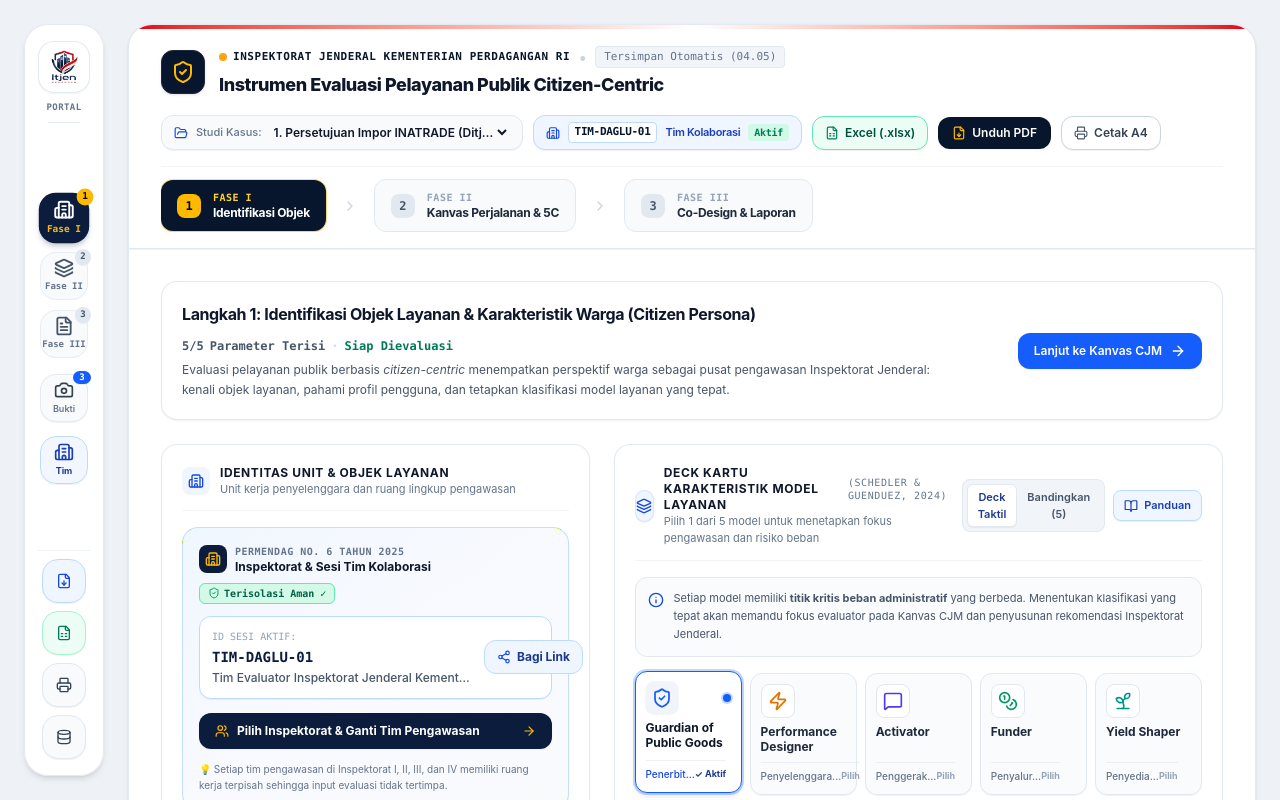
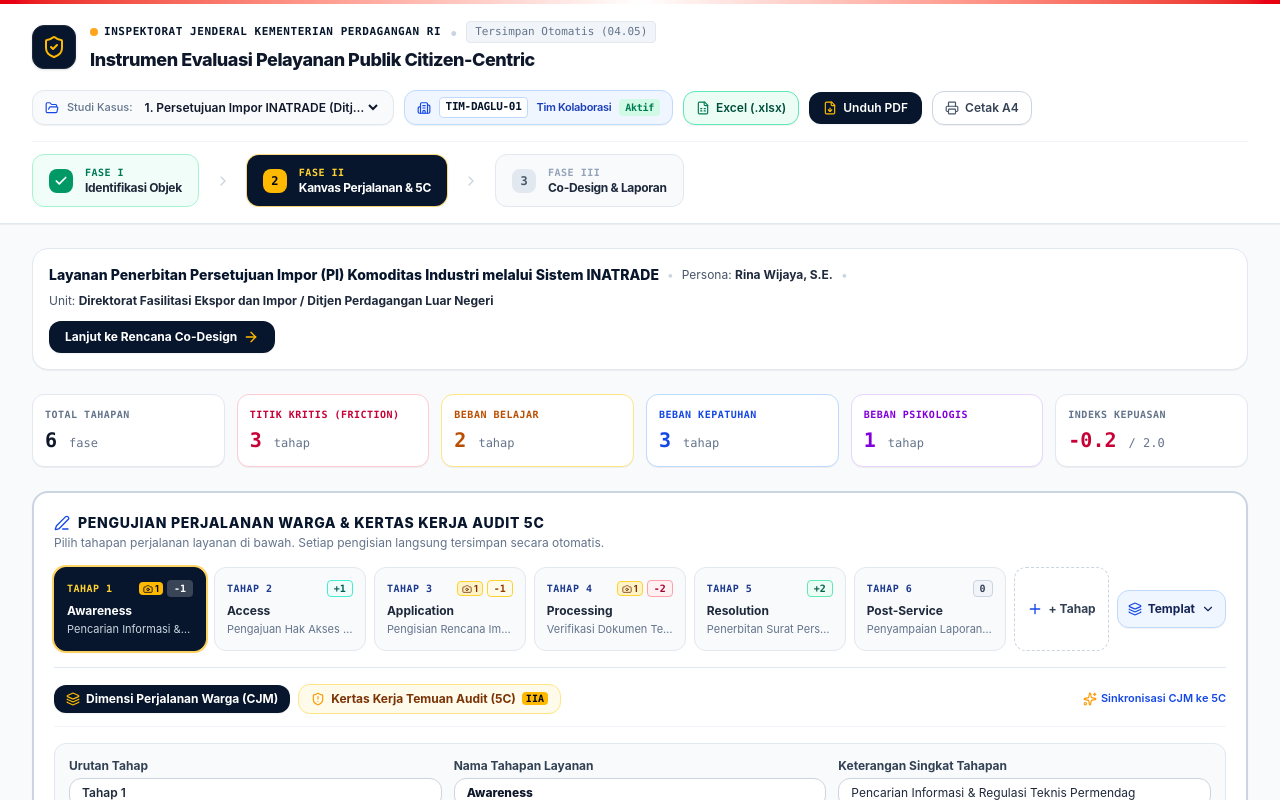
Before and after one commit to mdeardos/Inspektorat-Jenderal-CJM, a React (Vite) app: page / in a window 1280 px wide. Shown: the top 800 px of the page. Built offline with nearby package versions, Linux system fonts and the light colour scheme.

Commit message:
refactor(app): modernize full-bleed executive command layout, default to Phase 2 canvas

```diff
--- a/src/App.tsx
+++ b/src/App.tsx
@@ -2,7 +2,6 @@ import React, { useState, useEffect, useCallback } from 'react';
 import { EvaluationState, StageItem, AuditEvidence, SignatoryInfo } from './types';
 import { PRESETS } from './data/presets';
 import { SAMPLE_EVIDENCES } from './utils/evidenceHelpers';
-import { FloatingNavRail } from './components/FloatingNavRail';
 import { ModernCanvasHeader } from './components/ModernCanvasHeader';
 import { Step1Profile } from './components/Step1Profile';
 import { Step2CJMCanvas } from './components/Step2CJMCanvas';
@@ -22,7 +21,8 @@ import {
 const STORAGE_KEY = 'ep_citizen_centric_cjm_v2';
 
 export default function App() {
-  const [currentStep, setCurrentStep] = useState<number>(1);
+  // Default to Step 2 (Kanvas Pengujian Perjalanan CJM) for immediate modern visual impact
+  const [currentStep, setCurrentStep] = useState<number>(2);
   const [presetKey, setPresetKey] = useState<string>('perizinan');
   const [activeStageIdx, setActiveStageIdx] = useState<number>(0);
   const [saveStatus, setSaveStatus] = useState<string>('Tersimpan Otomatis');
@@ -44,12 +44,10 @@ export default function App() {
 
   // Primary Evaluation State with Multi-Team Isolated Storage
   const [state, setState] = useState<EvaluationState>(() => {
-    // Initialize default registry
     if (typeof window !== 'undefined') {
       initializeSessionRegistry();
     }
 
-    // Check URL search parameters (e.g., ?sesi=TIM-PKTN-02&pin=123456)
     let urlSessionId = '';
     let urlPin = '';
     if (typeof window !== 'undefined') {
@@ -62,7 +60,6 @@ export default function App() {
       }
     }
 
-    // 1. If URL has both session ID and PIN, attempt auto-verification
     if (urlSessionId && urlPin) {
       const auth = verifySessionAccess(urlSessionId, urlPin);
       if (auth.success) {
@@ -71,7 +68,6 @@ export default function App() {
       }
     }
 
-    // 2. Try loading from active session slot if known
     const activeId = urlSessionId ? urlSessionId.toUpperCase() : getActiveSessionId();
     if (activeId) {
       const isolatedState = loadSessionState(activeId);
@@ -80,7 +76,6 @@ export default function App() {
       }
     }
 
-    // 3. Fallback to legacy local storage if available
     try {
       const saved = localStorage.getItem(STORAGE_KEY);
       if (saved) {
@@ -105,13 +100,11 @@ export default function App() {
     return defaultData;
   });
 
-  // Debounced Auto-Save to localStorage with Multi-Team Session Isolation
+  // Debounced Auto-Save to localStorage
   useEffect(() => {
     const timer = setTimeout(() => {
       try {
-        // Save to active slot
         localStorage.setItem(STORAGE_KEY, JSON.stringify(state));
-        // Save to isolated multi-team slot
         if (state.sessionId) {
           saveSessionState(state.sessionId, state);
         }
@@ -125,13 +118,11 @@ export default function App() {
     return () => clearTimeout(timer);
   }, [state]);
 
-  // Connect to another verified team session
   const handleConnectSession = useCallback((newSessionId: string, newState: EvaluationState) => {
     setState(newState);
     const now = new Date().toLocaleTimeString('id-ID', { hour: '2-digit', minute: '2-digit' });
     setSaveStatus(`Terhubung ke ${newSessionId} (${now})`);
 
-    // Also sync preset key if it matches a preset
     if (newState.service?.toLowerCase().includes('impor') || newState.service?.toLowerCase().includes('inatrade')) {
       setPresetKey('perizinan');
     } else if (newState.service?.toLowerCase().includes('pengaduan') || newState.service?.toLowerCase().includes('konsumen')) {
@@ -143,12 +134,10 @@ export default function App() {
     }
   }, []);
 
-  // Patch state handler
   const handlePatchState = useCallback((patch: Partial<EvaluationState>) => {
     setState((prev) => ({ ...prev, ...patch }));
   }, []);
 
-  // Stage update handler
   const handleUpdateStage = useCallback((index: number, updatedStage: StageItem) => {
     setState((prev) => {
       const nextStages = [...prev.stages];
@@ -161,7 +150,6 @@ export default function App() {
     setState((prev) => ({ ...prev, stages }));
   }, []);
 
-  // Force immediate save to localStorage
   const handleForceSave = useCallback(() => {
     try {
       localStorage.setItem(STORAGE_KEY, JSON.stringify(state));
@@ -172,7 +160,6 @@ export default function App() {
     }
   }, [state]);
 
-  // Move stage left or right to reorder journey
   const handleMoveStage = useCallback((index: number, direction: 'left' | 'right') => {
     setState((prev) => {
       const targetIndex = direction === 'left' ? index - 1 : index + 1;
@@ -182,7 +169,6 @@ export default function App() {
       nextStages[index] = nextStages[targetIndex];
       nextStages[targetIndex] = temp;
 
-      // Auto-renumber code if standard 'Tahap X' format
       const renumbered = nextStages.map((s, idx) => ({
         ...s,
         code: `Tahap ${idx + 1}`
@@ -200,7 +186,6 @@ export default function App() {
     setSaveStatus('Urutan Tahapan CJM Diperbarui');
   }, [state.stages.length]);
 
-  // Co-Design patch handler
   const handlePatchCoDesign = useCallback((patch: Partial<EvaluationState['coDesign']>) => {
     setState((prev) => ({
       ...prev,
@@ -208,7 +193,6 @@ export default function App() {
     }));
   }, []);
 
-  // Signatory patch handler
   const handlePatchSignatory = useCallback((patch: Partial<SignatoryInfo>) => {
     setState((prev) => {
       const baseSignatory = prev.signatory || {
@@ -227,7 +211,6 @@ export default function App() {
     });
   }, []);
 
-  // Add new stage
   const handleAddStage = useCallback(() => {
     const nextNum = state.stages.length + 1;
     const newStage: StageItem = {
@@ -253,7 +236,6 @@ export default function App() {
     setSaveStatus('Tahap Baru Ditambahkan');
   }, [state.stages.length]);
 
-  // Delete stage
   const handleDeleteStage = useCallback((indexToDelete: number) => {
     setState((prev) => {
       if (prev.stages.length <= 1) return prev;
@@ -264,7 +246,6 @@ export default function App() {
     setSaveStatus('Tahap Berhasil Dihapus');
   }, [state.stages.length]);
 
-  // Evidence Handlers
   const handleAddEvidence = useCallback((newEvidence: AuditEvidence) => {
     setState((prev) => ({
       ...prev,
@@ -297,7 +278,6 @@ export default function App() {
     setSaveStatus('Contoh Bukti Standar Dimuat');
   }, []);
 
-  // Preset Selector
   const handleSelectPreset = useCallback((key: string) => {
     const targetPreset = PRESETS[key];
     if (!targetPreset) return;
@@ -307,7 +287,6 @@ export default function App() {
     setSaveStatus('Data Contoh Dimuat');
   }, []);
 
-  // Reset to default preset
   const handleReset = useCallback(() => {
     try {
       localStorage.removeItem(STORAGE_KEY);
@@ -318,7 +297,6 @@ export default function App() {
     setSaveStatus('Data Direset ke Awal');
   }, [presetKey]);
 
-  // Pull Opportunities & Burden from CJM into Co-Design
   const handlePullOpportunities = useCallback(() => {
     const frictionStages = state.stages.filter(
       (s) => s.emotion < 0 || s.learning || s.compliance || s.psychological
@@ -345,7 +323,6 @@ export default function App() {
     setSaveStatus('Temuan CJM Berhasil Ditarik');
   }, [state.stages]);
 
-  // Export to JSON
   const handleExportJSON = useCallback(() => {
     const dataStr = 'data:text/json;charset=utf-8,' + encodeURIComponent(JSON.stringify(state, null, 2));
     const downloadAnchor = document.createElement('a');
@@ -357,7 +334,6 @@ export default function App() {
     downloadAnchor.remove();
   }, [state]);
 
-  // Import JSON with thorough validation and sanitization
   const handleImportJSON = useCallback((imported: any) => {
     if (!imported || typeof imported !== 'object') return;
 
@@ -375,7 +351,12 @@ export default function App() {
           compliance: Boolean(s.compliance),
           psychological: Boolean(s.psychological),
           emotion: typeof s.emotion === 'number' ? Math.max(-2, Math.min(2, s.emotion)) : 0,
-          opportunity: s.opportunity || ''
+          opportunity: s.opportunity || '',
+          condition: s.condition || '',
+          criteria: s.criteria || '',
+          cause: s.cause || '',
+          consequence: s.consequence || '',
+          recommendation: s.recommendation || ''
         }))
       : PRESETS.perizinan.stages;
 
@@ -407,7 +388,6 @@ export default function App() {
     setSaveStatus('File JSON Berhasil Diverifikasi & Dimuat');
   }, []);
 
-  // Export Matrix to CSV
   const handleExportCSV = useCallback(() => {
     const headers = [
       'Urutan',
@@ -421,7 +401,12 @@ export default function App() {
       'Beban Kepatuhan',
       'Beban Psikologis',
       'Skor Pengalaman (-2 s.d +2)',
-      'Peluang Solusi (Opportunities)'
+      'Peluang Solusi (Opportunities)',
+      'Kondisi (5C)',
+      'Kriteria (5C)',
+      'Sebab (5C)',
+      'Akibat (5C)',
+      'Rekomendasi (5C)'
     ];
 
     const escapeCsv = (str: string | boolean | number) => {
@@ -441,7 +426,12 @@ export default function App() {
       escapeCsv(s.compliance ? 'Ya' : 'Tidak'),
       escapeCsv(s.psychological ? 'Ya' : 'Tidak'),
       escapeCsv(s.emotion),
-      escapeCsv(s.opportunity)
+      escapeCsv(s.opportunity),
+      escapeCsv(s.condition || ''),
+      escapeCsv(s.criteria || ''),
+      escapeCsv(s.cause || ''),
+      escapeCsv(s.consequence || ''),
+      escapeCsv(s.recommendation || '')
     ]);
 
     const csvContent =
@@ -457,7 +447,6 @@ export default function App() {
     downloadAnchor.remove();
   }, [state]);
 
-  // Direct Native Vector PDF Download Engine (100% Reliable, Zero CSS/Canvas Flaws)
   const handleExportPDF = useCallback(() => {
     setIsExportingPDF(true);
     setSaveStatus('Sedang Mengompilasi Dokumen PDF Resmi...');
@@ -493,7 +482,6 @@ export default function App() {
     }, 60);
   }, [state]);
 
-  // Excel (.xlsx) Multi-Sheet Workbook Generator for Evaluator Manual Edits
   const handleExportExcel = useCallback(() => {
     setSaveStatus('Sedang Mengekstrak Lembar Kerja Excel (.xlsx)...');
     const cleanService = (state.service || 'Layanan_Kemendag').replace(/[^a-zA-Z0-9]/g, '_').slice(0, 35);
@@ -520,7 +508,6 @@ export default function App() {
     }
   }, [state]);
 
-  // Native Browser Print Dialog
   const handlePrintNative = useCallback(() => {
     setCurrentStep(3);
     setTimeout(() => {
@@ -547,43 +534,8 @@ export default function App() {
   }
 
   return (
-    <div className="min-h-screen bg-[#eef2f7] text-slate-900 font-sans p-2 sm:p-4 lg:p-6 flex flex-col lg:flex-row items-start gap-4 lg:gap-6 selection:bg-blue-100 selection:text-blue-900">
-      {/* Floating Pill Rail (Sisi Kiri Ramping) */}
-      <FloatingNavRail
-        currentStep={currentStep}
-        onGoToStep={(step) => {
-          setCurrentStep(step);
-          window.scrollTo({ top: 0, behavior: 'smooth' });
-        }}
-        evidencesCount={state.evidences?.length || 0}
-        onOpenEvidenceTracker={() => {
-          if (currentStep === 1) {
-            setCurrentStep(2);
-          }
-          setTimeout(() => {
-            const el = document.getElementById('evidence-tracker-section');
-            if (el) {
-              el.scrollIntoView({ behavior: 'smooth' });
-            } else {
-              window.scrollTo({ top: document.body.scrollHeight, behavior: 'smooth' });
-            }
-          }, 150);
-        }}
-        onOpenSessionModal={() => setIsSessionModalOpen(true)}
-        onOpenPortal={() => setCurrentView('landing')}
-        onExportPDF={handleExportPDF}
-        onExportExcel={handleExportExcel}
-        onPrintNative={handlePrintNative}
-        isExportingPDF={isExportingPDF}
-        onExportJSON={handleExportJSON}
-        onImportJSON={handleImportJSON}
-        onExportCSV={handleExportCSV}
-        onReset={handleReset}
-      />
-
-      {/* Main Floating White Canvas Container */}
-      <div className="flex-1 w-full bg-white rounded-2xl lg:rounded-3xl border border-slate-200/90 shadow-sm overflow-hidden flex flex-col min-h-[calc(100vh-3rem)]">
-        {/* Modern Integrated Canvas Header */}
+    <div className="min-h-screen bg-[#f8fafc] text-slate-900 font-sans flex flex-col selection:bg-amber-100 selection:text-amber-950">
+      {/* Modern Integrated Full-Bleed Executive Header */}
       <ModernCanvasHeader
         currentStep={currentStep}
         onGoToStep={(step) => {
@@ -600,10 +552,13 @@ export default function App() {
         onExportExcel={handleExportExcel}
         onPrintNative={handlePrintNative}
         isExportingPDF={isExportingPDF}
+        onExportJSON={handleExportJSON}
+        onImportJSON={handleImportJSON}
+        onReset={handleReset}
       />
 
-        {/* Viewport Content */}
-        <main className="flex-1 p-4 sm:p-6 lg:p-8">
+      {/* Main Spacious Viewport Container */}
+      <main className="flex-1 max-w-[1720px] w-full mx-auto px-4 sm:px-6 lg:px-8 py-6">
         {currentStep === 1 && (
           <Step1Profile
             state={state}
@@ -662,21 +617,20 @@ export default function App() {
       </main>
 
       {/* Footer */}
-        <footer className="border-t border-slate-100 bg-white py-3.5 px-6 text-xs text-slate-500 no-print">
-          <div className="max-w-7xl mx-auto flex flex-col sm:flex-row items-center justify-between gap-2 text-center sm:text-left">
-            <div>
-              <span className="font-semibold text-slate-700">Kertas Kerja Evaluasi Pelayanan Publik Citizen-Centric</span>
-              <span className="mx-2 text-slate-300">·</span>
-              <span>Inspektorat Jenderal Kementerian Perdagangan RI</span>
+      <footer className="border-t border-slate-200 bg-white py-4 px-6 text-xs text-slate-500 no-print">
+        <div className="max-w-[1720px] mx-auto flex flex-col sm:flex-row items-center justify-between gap-2 text-center sm:text-left">
+          <div className="flex items-center gap-2">
+            <span className="font-bold text-slate-800">Inspektorat Jenderal Kementerian Perdagangan RI</span>
+            <span className="text-slate-300">•</span>
+            <span>Instrumen Evaluasi Pelayanan Publik Berbasis Citizen-Centric</span>
           </div>
           <div className="text-[11px] font-mono text-slate-400">
-              Standar CJM & Pengurangan Beban Administratif
+            Standar Pengawasan Internal IPPF IIA & COSO Framework
           </div>
         </div>
       </footer>
-      </div>
 
-      {/* Multi-Team Collaboration & Access Passcode Verification Modal */}
+      {/* Multi-Team Collaboration Modal */}
       <CollaborationSessionModal
         isOpen={isSessionModalOpen}
         onClose={() => setIsSessionModalOpen(false)}
```
Lines whose indentation alone changed are shown as unchanged.
